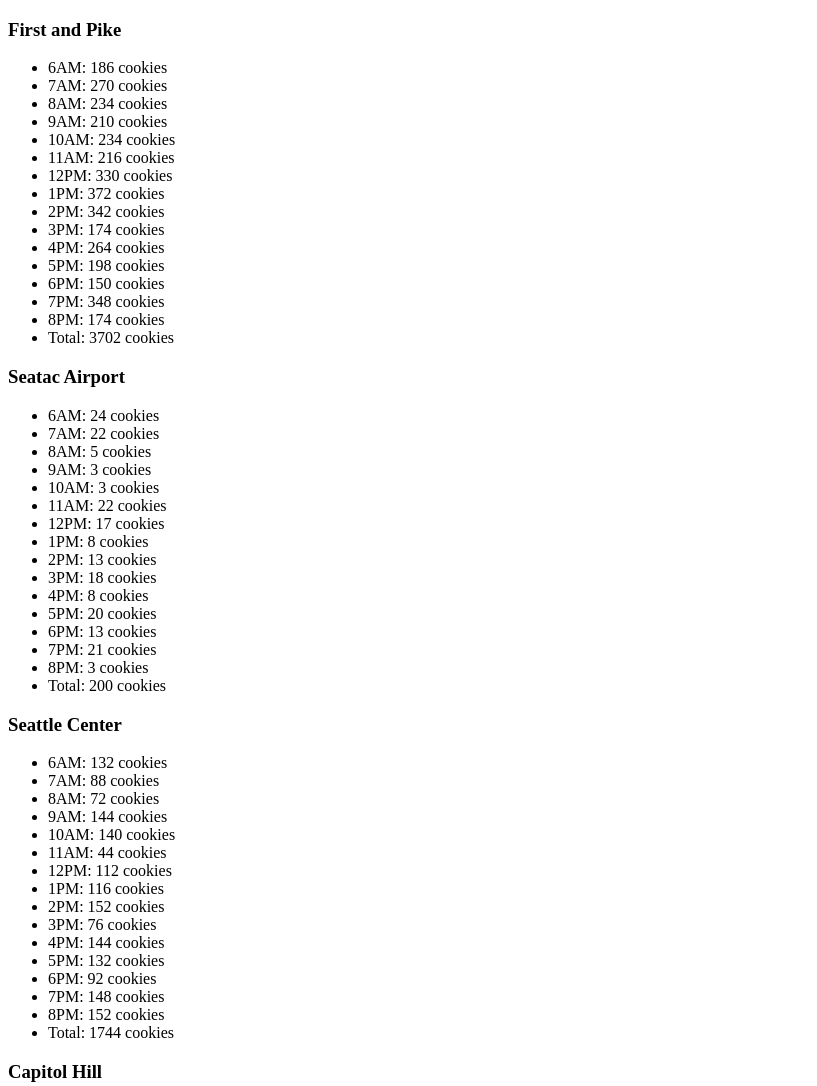
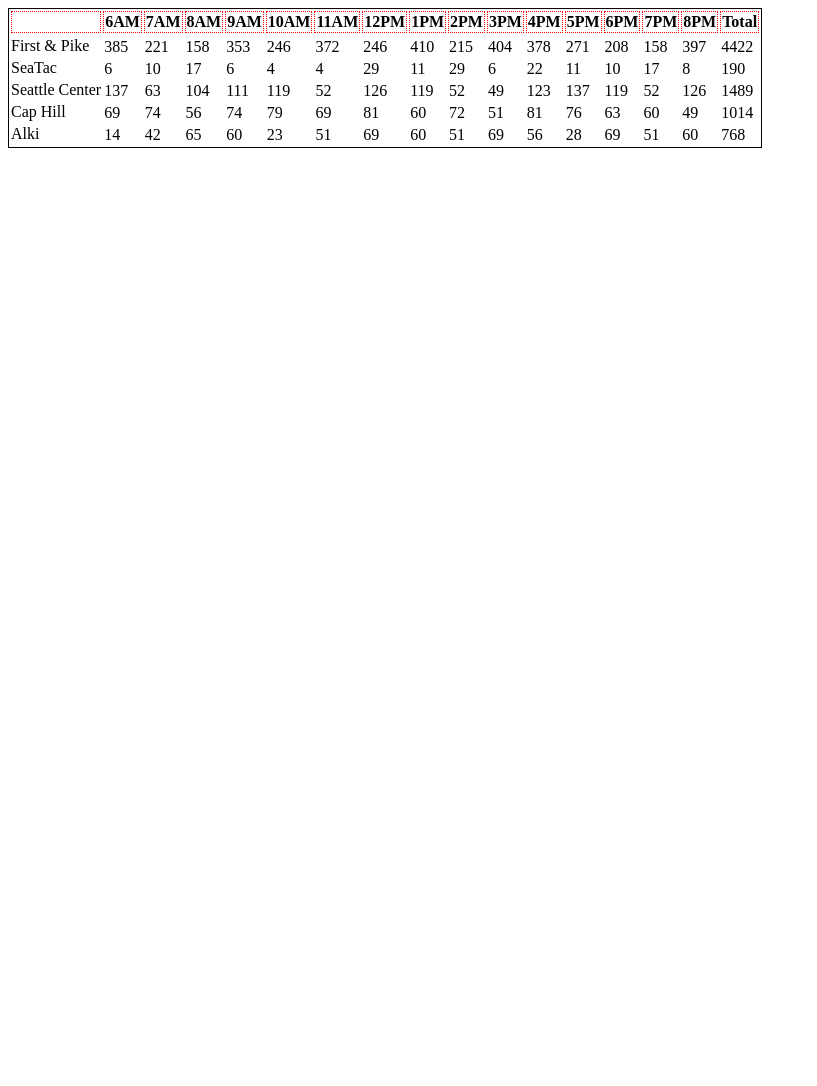
Before and after one commit to Zaffierce/cookie-stand, a plain HTML site: page sales.html in a window 1280 px wide. Shown: the top 1086 px of the page, without its empty margins (0-817 px from the left). After the commit the page ends 800 px from the top, so only its background shows below. Drawn offline with Linux system fonts and the light colour scheme.

Commit message:
Changed from object literals to constructor functions

```diff
--- a/css/style.css
+++ b/css/style.css
@@ -0,0 +1,7 @@
+table {
+  border: 1px solid black;
+}
+
+th {
+  border: 1px dotted red;
+}
--- a/js/app.js
+++ b/js/app.js
@@ -1,98 +1,106 @@
 'use strict';
 
-function getRandomCookie(index) {
-  var min = index.minCustomer;
-  var max = index.maxCustomer;
-  return Math.floor(Math.random() * (max - min + 1) + min);
+var hours = ['6AM', '7AM', '8AM', '9AM', '10AM', '11AM', '12PM', '1PM', '2PM', '3PM', '4PM', '5PM', '6PM', '7PM', '8PM'];
+// var cookiesPerHour = [];
+
+var tablebody = document.getElementById('table');
+var allShops = [];
+
+function Shops(shopName, minCustomersEachHour, maxCustomersEachHour, averageCookiesPerCustomer) {
+  var projectedCustomersPerHour = [];
+  var projectedCookiesPerHour = [];
+  var totalCookiesPerDay = 0;
+  this.shopName = shopName;
+  this.minCustomersEachHour = minCustomersEachHour;
+  this.maxCustomersEachHour = maxCustomersEachHour;
+  this.averageCookiesPerCustomer = averageCookiesPerCustomer;
+  this.projectedCustomersPerHour = projectedCustomersPerHour;
+  this.projectedCookiesPerHour = projectedCookiesPerHour;
+  this.totalCookiesPerDay = totalCookiesPerDay;
+
+  for (var i = 0; i < hours.length; i++) { //Generates projected customers per hour
+    var projectedCustomers = randomNumber(minCustomersEachHour, maxCustomersEachHour);
+    projectedCustomersPerHour.push(projectedCustomers);
+  }
+
+  for (var i = 0; i < hours.length; i++) { //Generates projected cookies per hour based off of customers per hour
+    var projectedCookies = generateCookiesPerHour(averageCookiesPerCustomer, projectedCustomersPerHour[i]);
+    projectedCookiesPerHour.push(projectedCookies);
+  }
+
+  for (var i = 0; i < hours.length; i++) { //Sums the cookies per hour into a total for the day
+    var sumProjectedCookies = sum(projectedCookiesPerHour);
+    this.totalCookiesPerDay = sumProjectedCookies;
+  }
+  projectedCookiesPerHour.push(sumProjectedCookies);
+
+  allShops.push(this);
 }
 
-function calculateCookiesPerDay(index) {
-  var totalCookies = []; //Stores the total cookies into an array
-  var ulEl = document.getElementById(index.elementID);
-  for (var i = 0; i < times.length + 1; i++) {
-    var avgCookieMathFloor = Math.floor(Math.round(index.avgCookiesPS));
-    var salesAvgHour = getRandomCookie(index);
-    var bakeCookies = Math.floor(Math.round(salesAvgHour * avgCookieMathFloor));
-    // console.log(`i = ${i} - times.length - ${times.length}-- ${times[i]} avgCookie = ${avgCookieMathFloor} , salesAvgHour = ${salesAvgHour}, cookies baked ${bakeCookies}`);
-    totalCookies.push(bakeCookies);
-    var liEl = document.createElement('li');
-    liEl.textContent = `${times[i]}: ${bakeCookies} cookies`;
-    ulEl.appendChild(liEl);
-  }
-  totalCookies.pop(); //Cheaty process to drop my ghost array.  But it works so, haters gunna hate
-  var sumTotCookies = 0;
-  for (var j = 0; j < totalCookies.length; j++){ //Loop to add our empty totalCookies array
-    sumTotCookies = totalCookies[j] + sumTotCookies;
-    console.log(`Sum of totcookies ${sumTotCookies}`);
-  }
-  liEl.textContent = `Total: ${sumTotCookies} cookies`;
-  ulEl.appendChild(liEl);
+
+function generateCookiesPerHour(customersPerHour, randomNumber) {
+  return Math.ceil(customersPerHour * randomNumber);
 }
 
-var times = ['6AM', '7AM', '8AM', '9AM', '10AM', '11AM', '12PM', '1PM', '2PM', '3PM', '4PM', '5PM', '6PM', '7PM', '8PM'];
 
-var shop1 = {
-  name: '1st and Pike',
-  minCustomer: 23,
-  maxCustomer: 65,
-  avgCookiesPS: 6.3,
-  elementID: 'shop1',
-  render: function() {
-    getRandomCookie(this);
-    calculateCookiesPerDay(this);
-  }
-};
+function randomNumber(min, max) {
+  return Math.floor(Math.random() * (max - min + 1)) + min;
+}
 
 
-var shop2 = {
-  name: 'SeaTac Airport',
-  minCustomer: 3,
-  maxCustomer: 24,
-  avgCookiesPS: 1.2,
-  elementID: 'shop2',
-  render: function() {
-    getRandomCookie(this);
-    calculateCookiesPerDay(this);
+function sum(arr) {
+  var total = 0;
+  for (var i = 0; i < arr.length; i++) {
+    total = arr[i] + total;
   }
-};
+  return total;
+}
 
-var shop3 = {
-  name: 'Seattle Center',
-  minCustomer: 11,
-  maxCustomer: 38,
-  avgCookiesPS: 3.7,
-  elementID: 'shop3',
-  render: function() {
-    getRandomCookie(this);
-    calculateCookiesPerDay(this);
+
+function renderShopName() {
+  var trEl = document.createElement('tr');
+  tablebody.appendChild(trEl);
+  var thEl = document.createElement('th');
+
+  hours.unshift(''); //Puts a blank space at the beginning of my hours
+  hours.push('Total'); //Adds Total at the end of my hours
+
+  for (var i = 0; i < hours.length; i++) {
+    thEl = document.createElement('th');
+    thEl.textContent = hours[i];
+    trEl.appendChild(thEl);
   }
-};
 
-var shop4 = {
-  name: 'Capitol Hill',
-  minCustomer: 20,
-  maxCustomer: 38,
-  avgCookiesPS: 2.3,
-  elementID: 'shop4',
-  render: function() {
-    getRandomCookie(this);
-    calculateCookiesPerDay(this);
+}
+
+
+function renderShopBody() {
+  var trEl = document.createElement('tr'); //sends new tr
+  var tdEl = document.createElement('td');
+  tablebody.appendChild(trEl);
+
+  for (var i = 0; i < allShops.length; i++) {
+    trEl = document.createElement('tr');
+    trEl.textContent = allShops[i].shopName;
+    tablebody.appendChild(trEl);
+
+    for (var j = 0; j < allShops[i].projectedCookiesPerHour.length; j++) {
+      tdEl = document.createElement('td');
+      tdEl.textContent = allShops[i].projectedCookiesPerHour[j];
+      trEl.appendChild(tdEl);
+    }
   }
-};
+}
 
-var shop5 = {
-  name: 'Alki',
-  minCustomer: 2,
-  maxCustomer: 16,
-  avgCookiesPS: 4.6,
-  elementID: 'shop5',
-  render: function() {
-    getRandomCookie(this);
-    calculateCookiesPerDay(this);
-  }
-};
+// function renderShopTotal() {
+// }
 
-var loadShops = [shop1, shop2, shop3, shop4, shop5];
-for (var i = 0; i < loadShops.length; i++){
-  loadShops[i].render();
-}
+new Shops('First & Pike', 23, 65, 6.3);
+new Shops('SeaTac', 3, 24, 1.2);
+new Shops('Seattle Center', 11, 38, 3.7);
+new Shops('Cap Hill', 20, 38, 2.3);
+new Shops('Alki', 2, 16, 4.6);
+
+renderShopName();
+renderShopBody();
+// calculateCookiesPerHour();
--- a/sales.html
+++ b/sales.html
@@ -2,21 +2,26 @@
 <html>
 <head>
   <title>Salmon Cookies</title>
+  <link href="css/style.css" type="text/css" rel="stylesheet">
 </head>
 <body>
   <header>
   </header>
   <main>
-  <h3>First and Pike</h3>
-  <ul id='shop1'></ul>
-  <h3>Seatac Airport</h3>
-  <ul id='shop2'></ul>
-  <h3>Seattle Center</h3>
-  <ul id='shop3'></ul>
-  <h3>Capitol Hill</h3>
-  <ul id='shop4'></ul>
-  <h3>Alki</h3>
-  <ul id='shop5'></ul>
+    <table>
+      <tbody id="table"></tbody>
+    </table>
+<!--
+    <h3>First & Pike</h3>
+    <ul id="first-pike"></ul>
+    <h3>SeaTac</h3>
+    <ul id="seaTac"></ul>
+    <h3>Seattle Center</h3>
+    <ul id="seattle-center"></ul>
+    <h3>Capitol Hill</h3>
+    <ul id="cap-hill"></ul>
+    <h3>Alki</h3>
+    <ul id="alki"></ul> -->
   </main>
   <footer>
   </footer>
```
